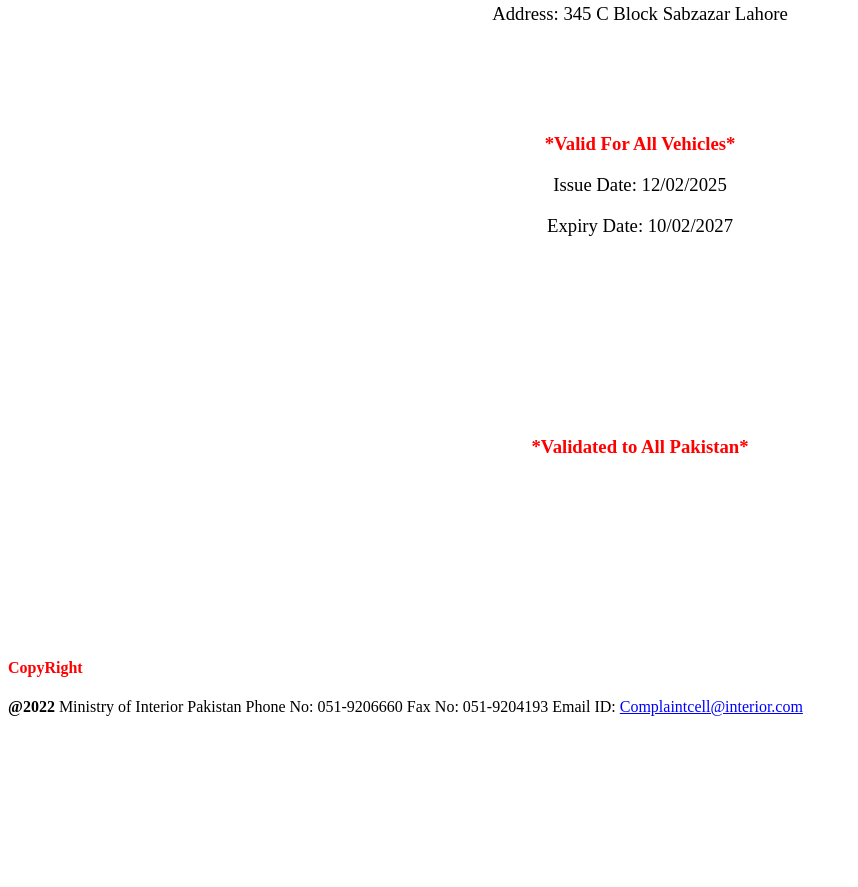
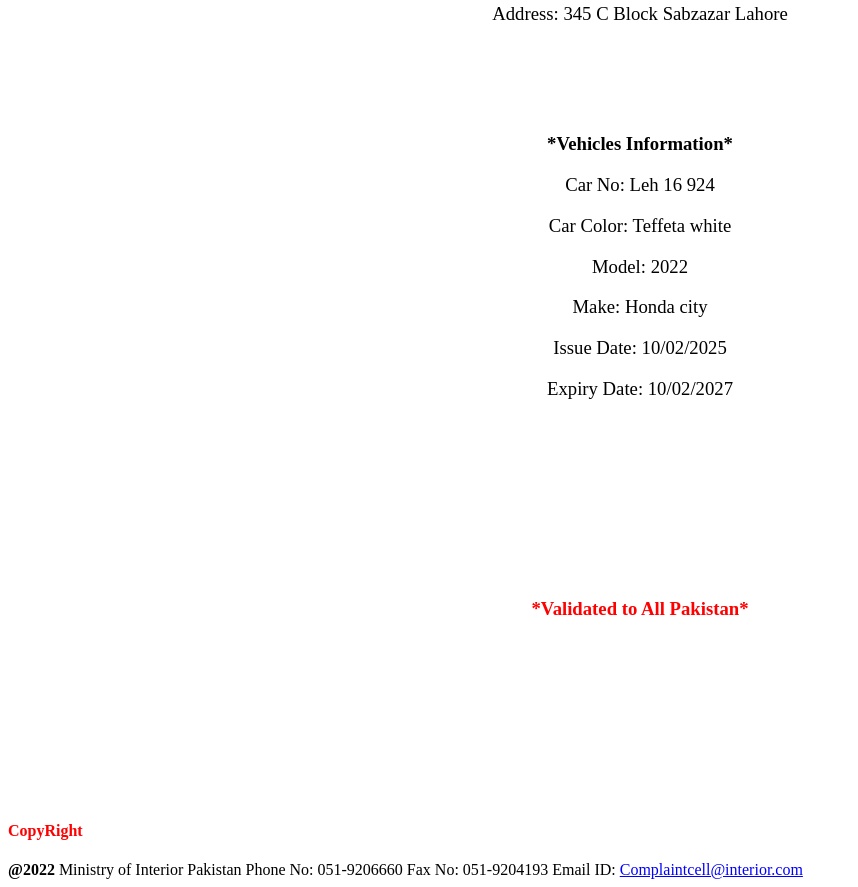
Before and after one commit to ministryinterior/ministryinterior3520265946487, a plain HTML site: page index.html in a window 1280 px wide. Shown: the part 2753-3640 px from the top of the page, without its empty margins (0-858 px from the left). Before the commit the page ends 3477 px from the top, so only its background shows below. Drawn offline with Linux system fonts and the light colour scheme.

Commit message:
index.html

```diff
--- a/index.html
+++ b/index.html
@@ -69,11 +69,16 @@
 <h3 class="padding-4">Section Officer (E-2)</h3>
 <h3><b>*User Information*</b></h3>
 <h3>Name: Waqas Abid </h3>
-<h3>Father Name: Muhammad Abid </h3>
+<h3>Father Name: Muhammad Abid   </h3>
 <h3>CNIC: 35202-6594648-7 </h3>
-<h3 class="padding-2">Address: 345 C Block Sabzazar Lahore   </br>  </h3>
-<h3 style="color:red"><b>*Valid For All Vehicles*</b></h3>
-<h3>Issue Date: 12/02/2025 </h3>
+<h3 class="padding-2">Address: 345 C Block Sabzazar Lahore
+   </br>    </h3>
+<h3><b>*Vehicles Information*</b></h3>
+<h3>Car No: Leh 16 924  </h3>
+<h3>Car Color: Teffeta white </h3>
+<h3>Model: 2022 </h3>
+<h3>Make:  Honda city </h3>
+<h3>Issue Date: 10/02/2025 </h3>
 <h3 class="padding-5">Expiry Date: 10/02/2027 </h3>
 <h3 class="padding-4" style="color:red"><b>*Validated to All Pakistan*</b></h3>
 <h4 style="color:red">CopyRight</h4>
```
